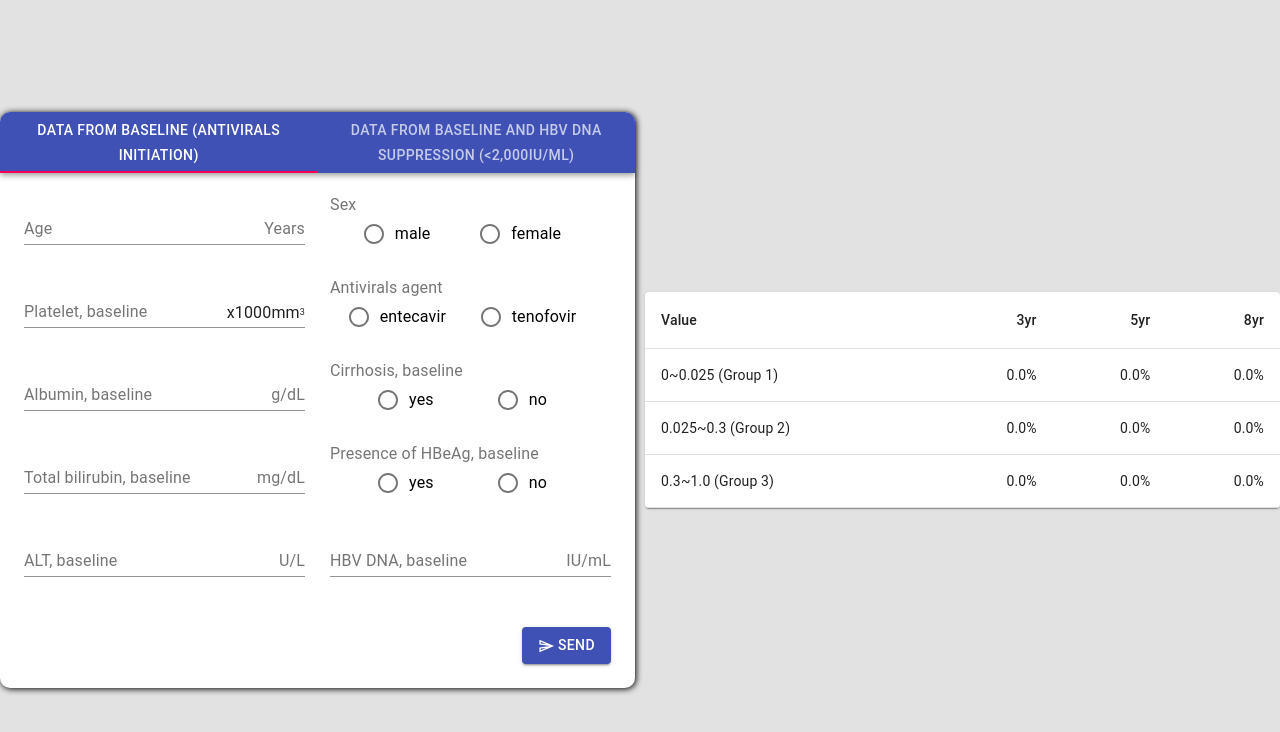
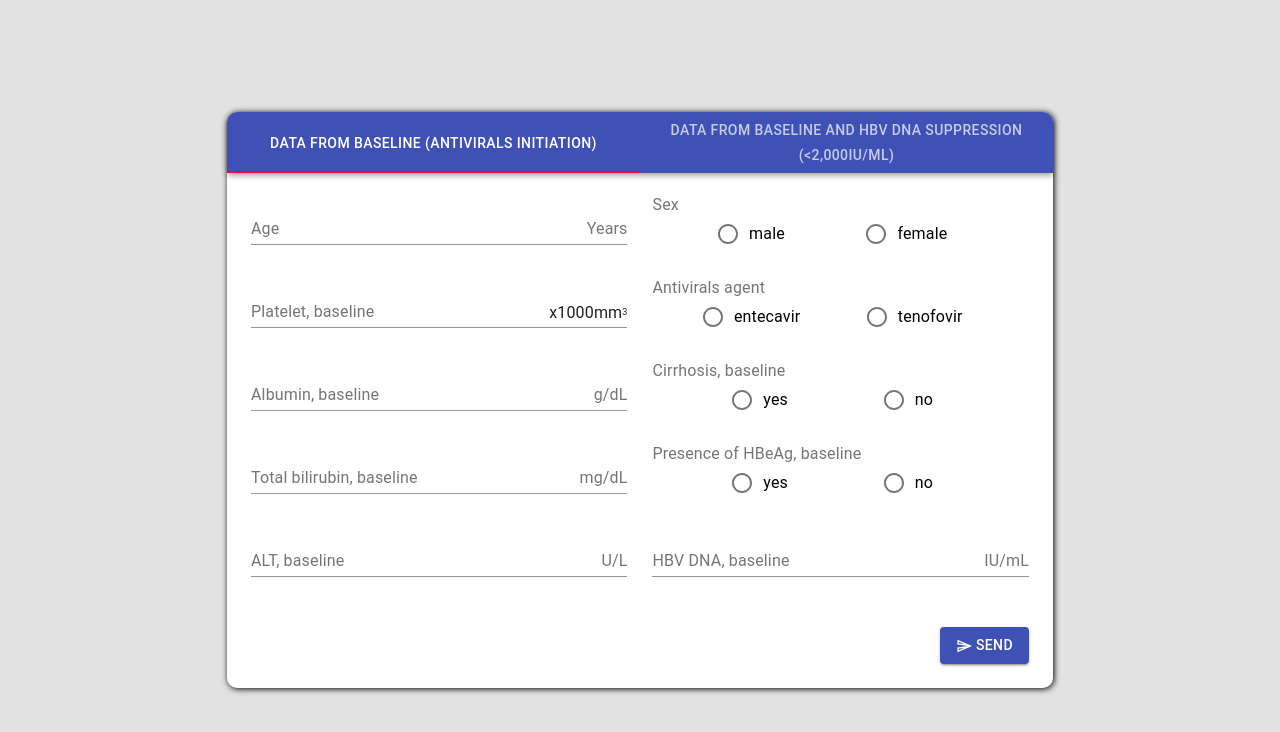
Before and after one commit to LeeSeungjae00/plan-s, a React (Create React App) app: page / in a window 1280 px wide. Shown: the top 732 px of the page. Built offline with nearby package versions, Linux system fonts and the light colour scheme.

Commit message:
flex css edit

```diff
--- a/src/App.css
+++ b/src/App.css
@@ -6,15 +6,15 @@
   display : flex;
   flex-direction: row;
   align-items: center;
-  justify-items: center;
+  justify-content: center;
   margin: 0;
   gap : 10px;
 }
 
 .tab-rapper{
   background-color:rgb(226, 226, 226);
-  width: 80vh;
-  margin: auto;
+  width: fit-content;
+  height: fit-content;
 }
 
 .mutip{
--- a/src/App.js
+++ b/src/App.js
@@ -19,20 +19,14 @@ const useStyles = makeStyles((theme) => ({
   header: {
     borderRadius: "10px 10px 0px 0px",
 
-  },
-  radiolist: {
-    justifyContent: "space-evenly",
-  },
-  table: {
-    minWidth: 300,
-  },
+  }
 }));
-
 
 
 export default function App() {
   const classes = useStyles();
   const [tabValue, setTapValue] = React.useState(0);
+  const [tableVisible,setTableVisible] = React.useState(false);
 
   const result = {};
 
@@ -42,7 +36,12 @@ export default function App() {
   };
 
   const handleSend = () => {
+
     console.log(result);
+    if(tableVisible === false) setTableVisible(true)
+    else{
+
+    }
   }
 
 
@@ -180,33 +179,8 @@ export default function App() {
           </TabPanel>
         </div>
       </div>
-      <ResultTable result = {result}></ResultTable>
-      {/* <div className="tab-rapper">
-      <TableContainer component = {Paper}>
-      <Table className={classes.table} aria-label="simple table">
-        <TableHead>
-          <TableRow>
-            <TableCell>Value</TableCell>
-            <TableCell align="right">3yr</TableCell>
-            <TableCell align="right">5yr</TableCell>
-            <TableCell align="right">8yr</TableCell>
-          </TableRow>
-        </TableHead>
-        <TableBody>
-          {rows.map((row) => (
-            <TableRow key={row.name}>
-              <TableCell component="th" scope="row">
-                {row.name}
-              </TableCell>
-              <TableCell align="right">{row.val1}</TableCell>
-              <TableCell align="right">{row.val2}</TableCell>
-              <TableCell align="right">{row.val3}</TableCell>
-            </TableRow>
-          ))}
-        </TableBody>
-      </Table>
-    </TableContainer>
-      </div> */}
+      {tableVisible ? <ResultTable result = {result}></ResultTable> : <></>}
+
     </div>
   );
 }
```
Also changed, not shown: 1 other file (tests, documents, lock files or other folders).
